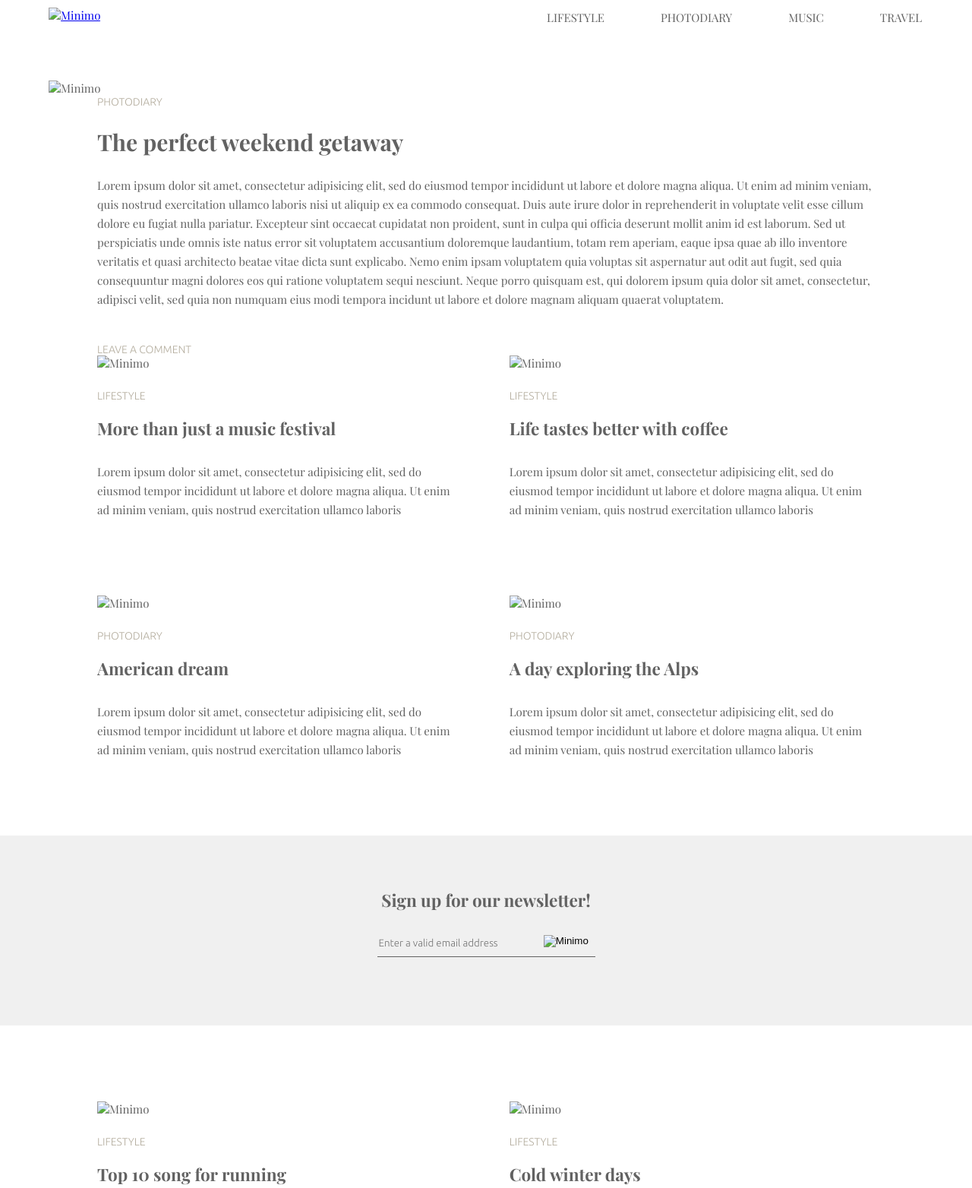
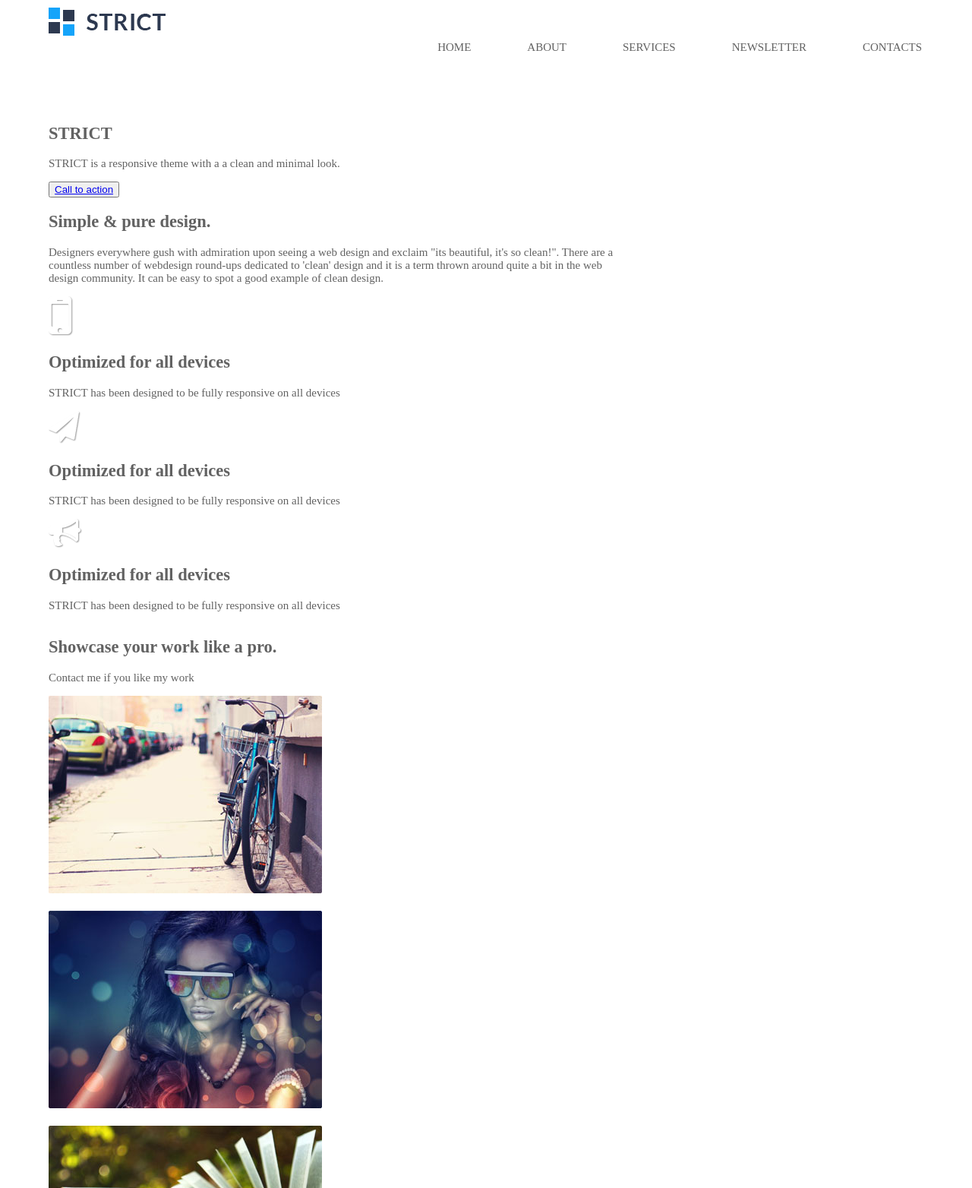
Before and after one commit to solaimanhakkani/Strict-By-CodeWorld, a plain HTML site: page index.html in a window 1280 px wide. Shown: the part 60-1624 px from the top of the page at 76% size. Drawn offline with nearby package versions, Linux system fonts and the light colour scheme; a web font is replaced by a local one.

Commit message:
Update index.html

```diff
--- a/index.html
+++ b/index.html
@@ -1,153 +1,190 @@
-<!doctype html>
+<!DOCTYPE html>
 <html lang="en">
 
     <head>
-  <!-- meta tags -->
+        <!-- Meta Tags -->
         <meta charset="UTF-8">
         <meta http-equiv="X-UA-Compatible" content="IE=edge">
         <meta name="viewport" content="width=device-width, initial-scale=1.0">
-  <!-- title -->
-  <title>Minimo By CodeWorld</title>
-  <!-- Fonts Link  -->
+        <!-- Title Goes Here -->
+        <title>Strict By CodeWorld</title>
+        <!-- Font Links Goes Here -->
         <link rel="preconnect" href="https://fonts.googleapis.com">
         <link rel="preconnect" href="https://fonts.gstatic.com" crossorigin>
-  <link href="https://fonts.googleapis.com/css2?family=Playfair+Display:ital,wght@0,400;0,700;0,900;1,400&display=swap" rel="stylesheet">
-  <link href="https://fonts.googleapis.com/css2?family=Ubuntu:wght@300&display=swap" rel="stylesheet">
-  <!-- stylesheet link  -->
+        <link href="https://fonts.googleapis.com/css2?family=Lato:wght@400;700&display=swap" rel="stylesheet">
+        <!-- Css Links Goes Here -->
         <link rel="stylesheet" href="css/style.css">
-
     </head>
 
     <body>
-  <!-- Header Starts -->
         <header class="header">
             <div class="wrapper">
-      <div class="logo">
-        <a href="index.html">
-          <img src="img/minimo.png" alt="Minimo">
-        </a>
+                <div class="logo-content">
+                    <a class="logo-link" href="index.html"><img class="logo" src="img/logo.png" alt="Strict"></a>
                 </div>
                 <nav class="menu">
-        <ul>
-          <li><a href="#">Lifestyle</a></li>
-          <li><a href="#">Photodiary</a></li>
-          <li><a href="#">Music</a></li>
-          <li><a href="#">Travel</a></li>
+                    <div class="menu-wrapper">
+                        <ul class="menu-list">
+                            <li><a href="#">Home</a></li>
+                            <li><a href="#">About</a></li>
+                            <li><a href="#">Services</a></li>
+                            <li><a href="#">Newsletter</a></li>
+                            <li><a href="#">Contacts</a></li>
                         </ul>
+                    </div>
                 </nav>
             </div>
         </header>
-  <!-- Header Starts -->
         <!-- Banner Starts -->
-  <section class="banner-imgs">
+        <section class="banner">
             <div class="wrapper">
-      <div class="b-img">
-        <img src="img/banner-img.jpg" alt="Minimo">
+                <div class="content">
+                    <h1 class="hero-h1">STRICT</h1>
+                    <p class="hero-p">STRICT is a responsive theme with a a clean and minimal look.</p>
+                    <button class="call-btn" type="button"><a href="#">Call to action</a></button>
                 </div>
             </div>
         </section>
         <!-- Banner Ends -->
 
-  <!-- Single Blog Starts -->
-  <section class="single-blog">
-    <div class="wrapper2">
-      <div class="p-content">
-        <p class="blog-title">photodiary</p>
-        <h1 class="blog-heading">The perfect weekend getaway</h1>
-        <p class="blog-content content-space">
-          Lorem ipsum dolor sit amet, consectetur adipisicing elit, sed do eiusmod tempor incididunt ut
-          labore
-          et dolore magna aliqua. Ut enim ad minim veniam, quis nostrud exercitation ullamco laboris nisi
-          ut
-          aliquip ex ea commodo consequat. Duis aute irure dolor in reprehenderit in voluptate velit esse
-          cillum dolore eu fugiat nulla pariatur. Excepteur sint occaecat cupidatat non proident, sunt in
-          culpa qui officia deserunt mollit anim id est laborum. Sed ut perspiciatis unde omnis iste natus
-          error sit voluptatem accusantium doloremque laudantium, totam rem aperiam, eaque ipsa quae ab
-          illo
-          inventore veritatis et quasi architecto beatae vitae dicta sunt explicabo. Nemo enim ipsam
-          voluptatem quia voluptas sit aspernatur aut odit aut fugit, sed quia consequuntur magni dolores
-          eos
-          qui ratione voluptatem sequi nesciunt. Neque porro quisquam est, qui dolorem ipsum quia dolor
-          sit
-          amet, consectetur, adipisci velit, sed quia non numquam eius modi tempora incidunt ut labore et
-          dolore magnam aliquam quaerat voluptatem.
-        </p>
-        <p class="blog-title">leave a comment</p>
+        <!-- About Starts -->
+        <section class="simple-about">
+            <div class="wrapper">
+                <h2 class="about-h2">Simple & pure design.</h2>
+                <p class="about-p">Designers everywhere gush with admiration upon seeing a web design and exclaim "its
+                    beautiful, it's so clean!". There are a <br> countless number of webdesign round-ups dedicated to
+                    'clean'
+                    design and it is a term thrown around quite a bit in the web<br> design community. It can be easy to
+                    spot a good example of clean design.</p>
+            </div>
+        </section>
+        <!-- About Ends -->
+
+        <!-- Services Starts -->
+        <section class="simple-about services">
+            <div class="wrapper">
+                <div class="service-content">
+                    <div class="service1">
+                        <img src="img/services1.png" alt="Strict">
+                    </div>
+                    <div class="s-content">
+                        <h2 class="s-h2">Optimized for all devices</h2>
+                        <p class="s-p">STRICT has been designed to be fully
+                            responsive on all devices</p>
+                    </div>
+                </div>
+
+                <div class="service-content">
+                    <div class="service1">
+                        <img src="img/services2.png" alt="Strict">
+                    </div>
+                    <div class="s-content">
+                        <h2 class="s-h2">Optimized for all devices</h2>
+                        <p class="s-p">STRICT has been designed to be fully
+                            responsive on all devices</p>
+                    </div>
+                </div>
+
+                <div class="service-content">
+                    <div class="service1">
+                        <img src="img/services3.png" alt="Strict">
+                    </div>
+                    <div class="s-content">
+                        <h2 class="s-h2">Optimized for all devices</h2>
+                        <p class="s-p">STRICT has been designed to be fully
+                            responsive on all devices</p>
+                    </div>
+                </div>
+
+            </div>
+        </section>
+        <!-- Services Ends -->
+
+        <!-- Showcase Starts -->
+        <section class="showcase">
+            <div class="wrapper">
+                <div class="showcase-contents">
+                    <div class="showcase-head">
+                        <h2 class="s-h2 showcase-h2">Showcase your work like a pro.</h2>
+                        <p class="s-p">Contact me if you like my work</p>
+                    </div>
+                    <div class="gallery">
+                        <div class="single-showcase showcase1">
+                            <img class="g-image" src="img/showcase-content1.jpg" alt="Strict">
+                            <div class="overlay-icon">
+
+                                <a href="#"> <img class="icon-img1" src="img/hover-icon1.png" alt="Strict"></a>
+                                <a href="#"> <img class="icon-img2" src="img/hover-icon2.png" alt="Strict"></a>
+                            </div>
+                        </div>
+
+                        <div class="single-showcase showcase2">
+                            <img class="g-image" src="img/showcase-content2.jpg" alt="Strict">
+                            <div class="overlay-icon">
+                                <a href="#"> <img class="icon-img1" src="img/hover-icon1.png" alt="Strict"></a>
+                                <a href="#"> <img class="icon-img2" src="img/hover-icon2.png" alt="Strict"></a>
+                            </div>
+                        </div>
+
+                        <div class="single-showcase showcase3">
+                            <img class="g-image" src="img/showcase-content3.jpg" alt="Strict">
+                            <div class="overlay-icon">
+                                <a href="#"> <img class="icon-img1" src="img/hover-icon1.png" alt="Strict"></a>
+                                <a href="#"> <img class="icon-img2" src="img/hover-icon2.png" alt="Strict"></a>
+                            </div>
+                        </div>
+
+                        <div class="single-showcase showcase4">
+                            <img class="g-image" src="img/showcase-content4.jpg" alt="Strict">
+                            <div class="overlay-icon">
+                                <a href="#"> <img class="icon-img1" src="img/hover-icon1.png" alt="Strict"></a>
+                                <a href="#"> <img class="icon-img2" src="img/hover-icon2.png" alt="Strict"></a>
+                            </div>
+                        </div>
+
+                        <div class="single-showcase showcase5">
+                            <img class="g-image" src="img/showcase-content5.jpg" alt="Strict">
+                            <div class="overlay-icon">
+                                <a href="#"> <img class="icon-img1" src="img/hover-icon1.png" alt="Strict"></a>
+                                <a href="#"> <img class="icon-img2" src="img/hover-icon2.png" alt="Strict"></a>
+                            </div>
+                        </div>
+
+                        <div class="single-showcase showcase6">
+                            <img class="g-image" src="img/showcase-content6.jpg" alt="Strict">
+                            <div class="overlay-icon">
+                                <a href="#"> <img class="icon-img1" src="img/hover-icon1.png" alt="Strict"></a>
+                                <a href="#"> <img class="icon-img2" src="img/hover-icon2.png" alt="Strict"></a>
+                            </div>
+                        </div>
+
+                    </div>
                 </div>
             </div>
         </section>
-  <!-- Single Blog Ends -->
-
-  <!-- Blog 1 Starts -->
-  <section class="blog1 single-blog">
-    <div class="wrapper2">
-      <!-- Top-left Blog Items Starts -->
-      <div class="blog1-content">
-        <div class="blog-img">
-          <img src="img/left-post1.jpg" alt="Minimo">
-        </div>
-        <p class="blog-title">Lifestyle</p>
-        <h2 class="blog-heading">More than just a music festival </h2>
-        <p class="blog-content">Lorem ipsum dolor sit amet, consectetur adipisicing elit, sed do eiusmod
-          tempor incididunt ut
-          labore et dolore magna aliqua. Ut enim ad minim veniam, quis nostrud exercitation ullamco
-          laboris</p>
-      </div>
-      <!-- Single Blog Items Ends -->
-      <!-- Top-right Blog Items Starts -->
-      <div class="blog1-content">
-        <div class="blog-img">
-          <img src="img/right-post1.jpg" alt="Minimo">
-        </div>
-        <p class="blog-title">Lifestyle</p>
-        <h2 class="blog-heading">Life tastes better with coffee</h2>
-        <p class="blog-content">Lorem ipsum dolor sit amet, consectetur adipisicing elit, sed do eiusmod
-          tempor incididunt ut
-          labore et dolore magna aliqua. Ut enim ad minim veniam, quis nostrud exercitation ullamco
-          laboris</p>
-      </div>
-      <!-- Single Blog Items Ends -->
-      <!-- Bottom-left Blog Items Starts -->
-      <div class="blog1-content row">
-        <div class="blog-img">
-          <img src="img/left-post2.jpg" alt="Minimo">
-        </div>
-        <p class="blog-title">Photodiary</p>
-        <h2 class="blog-heading">American dream</h2>
-        <p class="blog-content">Lorem ipsum dolor sit amet, consectetur adipisicing elit, sed do eiusmod
-          tempor incididunt ut
-          labore et dolore magna aliqua. Ut enim ad minim veniam, quis nostrud exercitation ullamco
-          laboris</p>
-      </div>
-      <!-- Single Blog Items Ends -->
-      <!-- Bottom-right Blog Items Starts -->
-      <div class="blog1-content row">
-        <div class="blog-img">
-          <img src="img/right-post2.jpg" alt="Minimo">
-        </div>
-        <p class="blog-title">Photodiary</p>
-        <h2 class="blog-heading">A day exploring the Alps</h2>
-        <p class="blog-content">Lorem ipsum dolor sit amet, consectetur adipisicing elit, sed do eiusmod
-          tempor incididunt ut
-          labore et dolore magna aliqua. Ut enim ad minim veniam, quis nostrud exercitation ullamco
-          laboris</p>
-      </div>
-      <!-- Single Blog Items Ends -->
-    </div>
-  </section>
-  <!-- Blog 1 Ends -->
+        <!-- Showcase Ends -->
 
         <!-- Newsletter Starts -->
-  <section class="news-letter">
-    <div class="wrapper2">
-      <div class="email-content">
-        <div class="wrapper3">
-          <h2 class="blog-heading single-blog">Sign up for our newsletter!</h2>
-          <div class="newsletter-form">
-            <form class="form-newsletter" action="index.html" method="post">
-              <input class="newsletter" type="text" placeholder="Enter a valid email address">
-              <button type="submit" name="button"> <img src="img/send-icon.png" alt="Minimo"> </button>
-            </form>
+        <section class="newsletter">
+            <div class="wrapper">
+                <div class="newsletter-content">
+                    <div class="showcase-head">
+                        <h2 class="showcase-h2 news-head">Stay With Us</h2>
+                        <p class="s-p news-p">We ensure quailty & support</p>
+                    </div>
+                    <div class="form">
+                        <input class="input" type="text" placeholder="Full Name">
+                        <input class="input" type="text" placeholder="Email Address">
+                        <input class="input in-size" type="text" placeholder="Messege">
+                        <div class="bottom-content">
+                            <div class="left-content">
+                                <p class="checkbox"><input class="checkbox-p" type="checkbox"
+                                        checked="checked">Subscribe
+                                    Newsletter</p>
+                            </div>
+                            <div class="right-content">
+                                <button class="call-btn" type="submit">Send</button>
+                            </div>
                         </div>
                     </div>
                 </div>
@@ -155,67 +192,28 @@
         </section>
         <!-- Newsletter Ends -->
 
-  <section class="blog1 single-blog">
-    <div class="wrapper2">
-      <!-- Top-left Blog Items Starts -->
-      <div class="blog1-content">
-        <div class="blog-img">
-          <img src="img/left-post3.jpg" alt="Minimo">
-        </div>
-        <p class="blog-title">Lifestyle</p>
-        <h2 class="blog-heading">Top 10 song for running</h2>
-        <p class="blog-content">Lorem ipsum dolor sit amet, consectetur adipisicing elit, sed do eiusmod
-          tempor incididunt ut
-          labore et dolore magna aliqua. Ut enim ad minim veniam, quis nostrud exercitation ullamco
-          laboris</p>
-      </div>
-      <!-- Single Blog Items Ends -->
-      <!-- Top-right Blog Items Starts -->
-      <div class="blog1-content">
-        <div class="blog-img">
-          <img src="img/right-post3.jpg" alt="Minimo">
-        </div>
-        <p class="blog-title">Lifestyle</p>
-        <h2 class="blog-heading">Cold winter days</h2>
-        <p class="blog-content">Lorem ipsum dolor sit amet, consectetur adipisicing elit, sed do eiusmod
-          tempor incididunt ut
-          labore et dolore magna aliqua. Ut enim ad minim veniam, quis nostrud exercitation ullamco
-          laboris</p>
-      </div>
-      <!-- Single Blog Items Ends -->
-    </div>
-  </section>
-
-  <!-- Load More Section Starts -->
-  <section class="loadmore">
-    <div class="wrapper2">
-      <div class="load-btn">
-        <button class="load-more" type="button">Load More</button>
-      </div>
-    </div>
-  </section>
-  <!-- Load More Section Ends -->
+        <!-- Footer Starts -->
 
         <!-- Footer Starts -->
         <footer class="footer">
             <div class="load-wrapper">
                 <div class="terms">
-        <a href="#">Terms and conditions</a>
-        <a href="#">Privacy</a>
+                    <a href="#">Copyright 2014,STRICT</a>
                 </div>
                 <div class="social-links">
                     <div class="social-wrapper">
-          <p class="social-follow">Follow</p>
                         <ul class="social-icon">
-            <li><a href="#"><img src="img/facebook.png" alt=""></a></li>
-            <li><a href="#"><img src="img/twitter.png" alt=""></a></li>
-            <li><a href="#"><img src="img/instagram.png" alt=""></a></li>
+                            <li><a href="#"><img src="img/s1.jpg" alt=""></a></li>
+                            <li><a href="#"><img src="img/s2.jpg" alt=""></a></li>
+                            <li><a href="#"><img src="img/s3.jpg" alt=""></a></li>
+                            <li><a href="#"><img src="img/s4.jpg" alt=""></a></li>
                         </ul>
                     </div>
                 </div>
             </div>
         </footer>
         <!-- Footer Ends -->
+        <!-- Footer Ends -->
     </body>
 
 </html>
```
Lines whose indentation alone changed are shown as unchanged.
